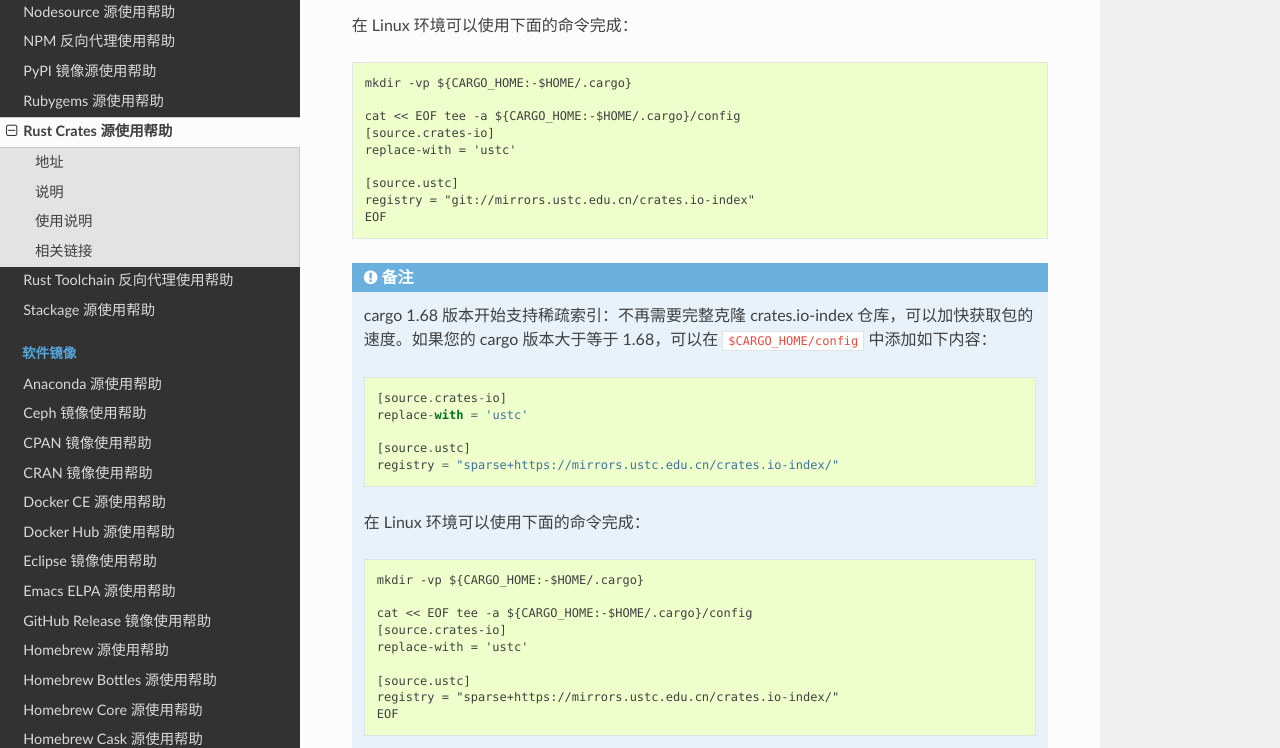
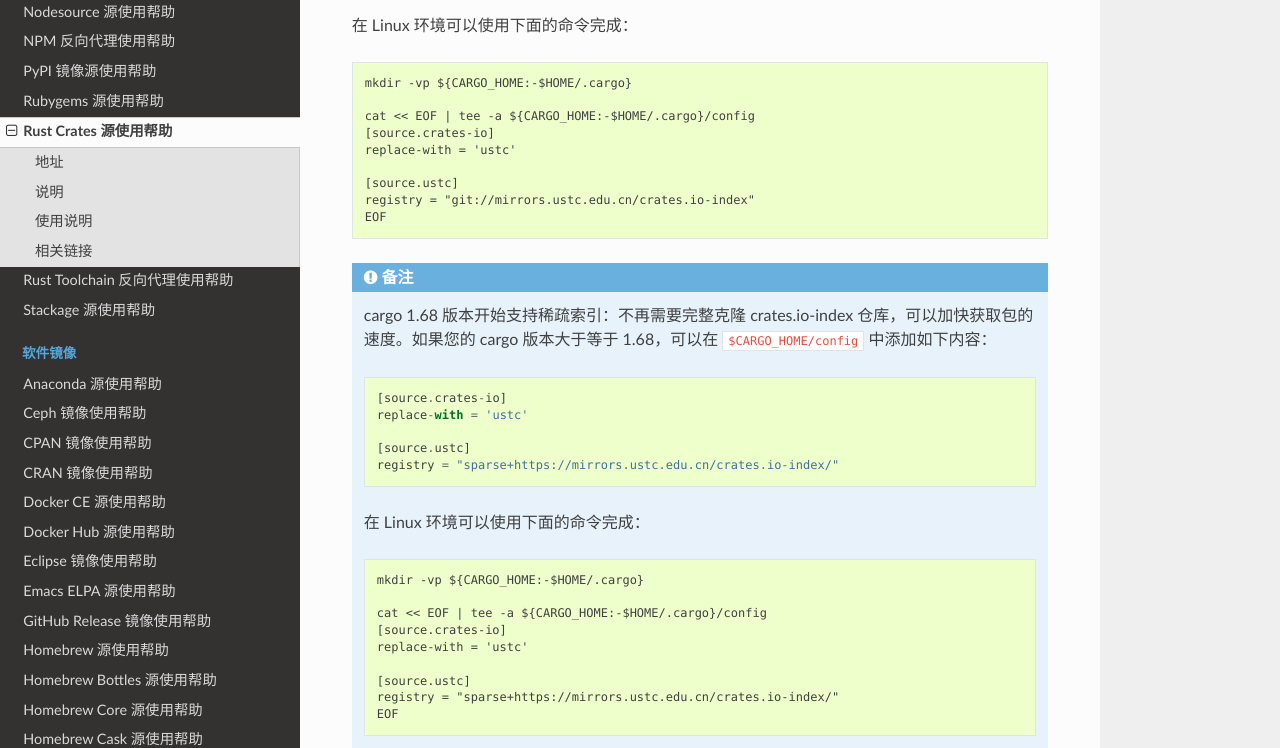
Before and after one commit to ustclug/mirrorhelp, a Sphinx documentation site: the page built from source/crates.io-index.rst, in a window 1280 px wide and 1400 px high, scrolled down 721 px. Shown: the part 184-932 px from the top of the window. Built offline with Sphinx 7.4.7 and the Read the Docs theme 2.0.0, drawn with Linux system fonts in a browser that asks for light colours; pages that are not in the unit, such as notebooks, are missing from menus.

```diff
--- a/source/crates.io-index.rst
+++ b/source/crates.io-index.rst
@@ -41,7 +41,7 @@ Rust Crates Registry 源
 
     mkdir -vp ${CARGO_HOME:-$HOME/.cargo}
 
-    cat << EOF tee -a ${CARGO_HOME:-$HOME/.cargo}/config
+    cat << EOF | tee -a ${CARGO_HOME:-$HOME/.cargo}/config
     [source.crates-io]
     replace-with = 'ustc'
 
@@ -66,7 +66,7 @@ Rust Crates Registry 源
 
         mkdir -vp ${CARGO_HOME:-$HOME/.cargo}
 
-        cat << EOF tee -a ${CARGO_HOME:-$HOME/.cargo}/config
+        cat << EOF | tee -a ${CARGO_HOME:-$HOME/.cargo}/config
         [source.crates-io]
         replace-with = 'ustc'
 
```
